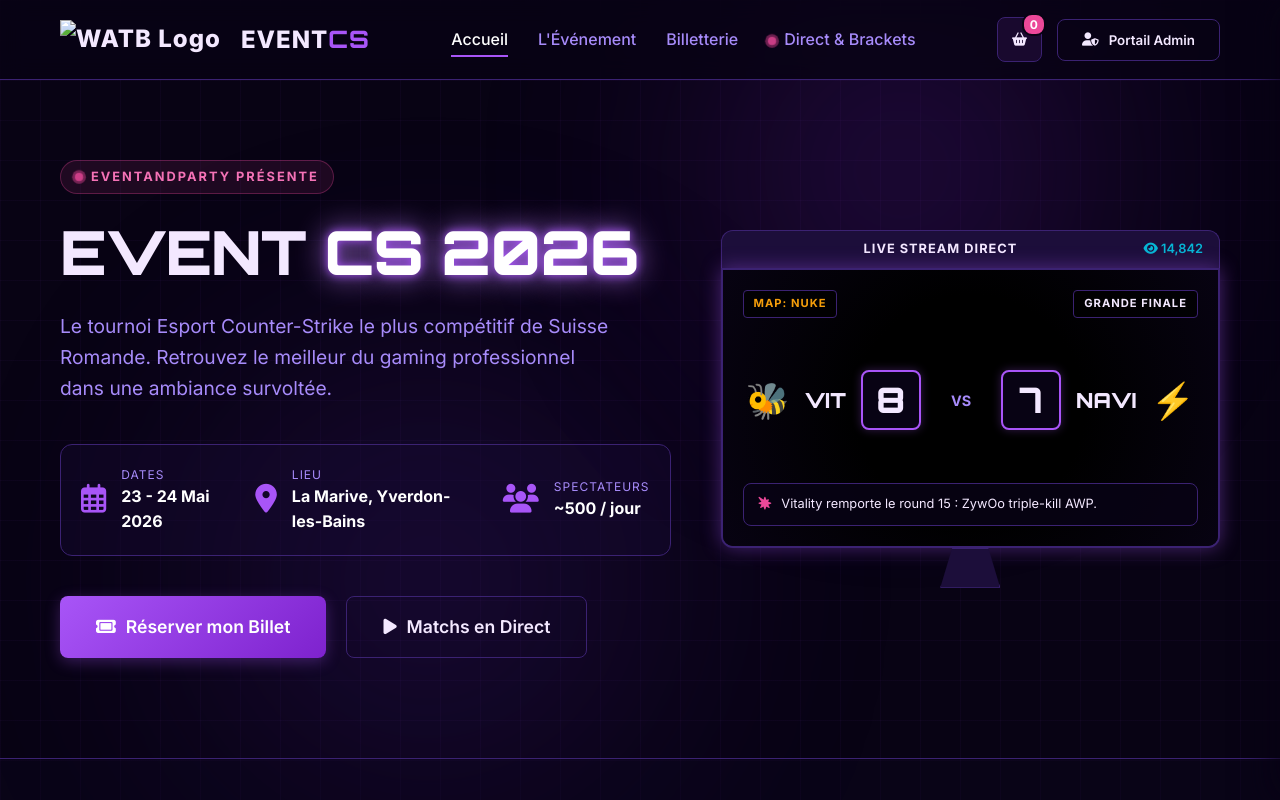
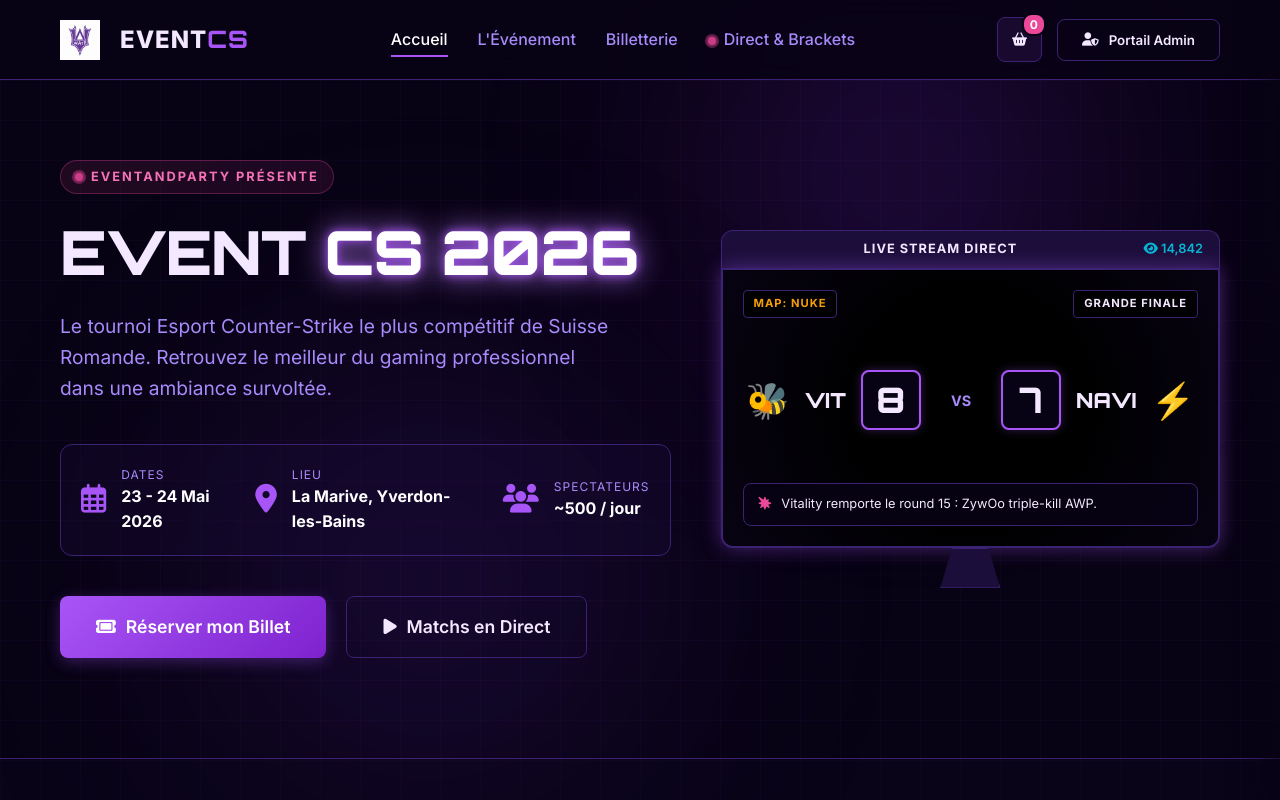
Before and after one commit to maluywortex/Projet-ICT-306-Event-Esport-CS-WATB-Esport, a website: page i306/src/frontend/index.html in a window 1280 px wide. Shown: the top 800 px of the page. Drawn offline with Linux system fonts and the light colour scheme; no server answers.

Commit message:
last add logo in site

```diff
--- a/i306/src/frontend/index.html
+++ b/i306/src/frontend/index.html
@@ -26,7 +26,7 @@
         <div class="container header-container">
             <div class="logo-area">
                 <a href="#" class="logo-link">
-                    <img src="../../logo/logo.png" alt="WATB Logo" style="height: 40px; margin-right: 10px;">
+                    <img src="./image.ico" style="height: 40px; margin-right: 10px;">
                     <span class="logo-text">EVENT<span class="text-primary font-orbitron">CS</span></span>
                 </a>
             </div>
@@ -697,7 +697,7 @@
         <div class="container footer-grid">
             <div class="footer-brand">
                 <div class="logo-area">
-                    <img src="../../logo/logo.png" alt="WATB Logo" style="height: 40px; margin-right: 10px;">
+                    <img src="./image.ico" style="height: 40px; margin-right: 10px;">
                     <span class="logo-text">EVENT<span class="text-primary font-orbitron">CS</span></span>
                 </div>
                 <p class="footer-desc">
```
Also changed, not shown: i306/src/frontend/image.ico (added).
